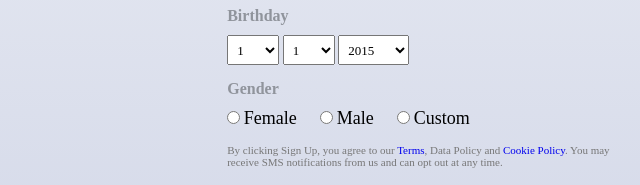
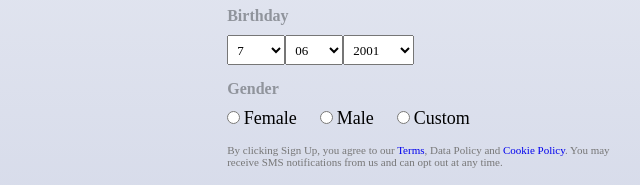
Before and after one commit to Bmt-Private-Limited/Facebook_frontpage, a plain HTML site: page index.html in a window 1280 px wide. Shown: the part 836-1021 px from the top of the page, 448-1088 px from the left. Drawn offline with Linux system fonts and the light colour scheme.

Commit message:
final submit

```diff
--- a/index.html
+++ b/index.html
@@ -60,24 +60,75 @@
                                 <option value="3">3</option>
                                 <option value="4">4</option>
                                 <option value="5">5</option>
+                                <option value="6">6</option>
+                                <option value="7" selected>7</option>
+                                <option value="8">8</option>
+                                <option value="9">9</option>
+                                <option value="9">9</option>
+                                <option value="10">10</option>
+                                <option value="11">11</option>
+                                <option value="12">12</option>
+                                <option value="13">13</option>
+                                <option value="14">14</option>
+                                <option value="15">15</option>
+                                <option value="16">16</option>
+                                <option value="17">17</option>
+                                <option value="18">18</option>
+                                <option value="19">19</option>
+                                <option value="20">20</option>
+                                <option value="21">21</option>
+                                <option value="22">22</option>
+                                <option value="23">23</option>
+                                <option value="24">24</option>
+                                <option value="25">25</option>
+                                <option value="26">26</option>
+                                <option value="27">27</option>
+                                <option value="28">28</option>
+                                <option value="29">29</option>
+                                <option value="30">30</option>
+                                <option value="31">31</option>
                             </optgroup>
                         </select>
                         <select name="month" id="" class="month">
-                            <optgroup label="Day">
-                                <option value="1">1</option>
-                                <option value="2">2</option>
-                                <option value="3">3</option>
-                                <option value="4">4</option>
-                                <option value="5">5</option>
+                            <optgroup label="Month">
+                                <option value="1">01</option>
+                                <option value="2">02</option>
+                                <option value="3">03</option>
+                                <option value="4">04</option>
+                                <option value="5">05</option>
+                                <option value="6" selected>06</option>
+                                <option value="7" >07</option>
+                                <option value="8">08</option>
+                                <option value="9">09</option>
+                                <option value="10">10</option>
+                                <option value="11">11</option>
+                                <option value="12">12</option>
+
                             </optgroup>
                         </select>
                         <select name="Year" id="" class="year">
                             <optgroup label="Day">
+                                <option value="2000">2000</option>
+                                <option value="2001" selected>2001</option>
+                                <option value="2002">2002</option>
+                                <option value="2003">2003</option>
+                                <option value="2004">2004</option>
+                                <option value="2005">2005</option>
+                                <option value="2006">2006</option>
+                                <option value="2007">2007</option>
+                                <option value="2008">2008</option>
+                                <option value="2009">2009</option>
+                                <option value="2010">2010</option>
+                                <option value="2011">2011</option>
+                                <option value="2012">2012</option>
+                                <option value="2013">2013</option>
+                                <option value="2014">2014</option>
                                 <option value="2015">2015</option>
                                 <option value="2016">2016</option>
                                 <option value="2017">2017</option>
-                                <option value="2018">2018</option>
+                                <option value="2018" >2018</option>
                                 <option value="2019">2019</option>
+                                <option value="2020">2020</option>
                             </optgroup>
                         </select>
                     </div>
@@ -87,7 +138,7 @@
                         <label for="female" class="radio">Female</label>
 
                         <input type="radio" name="gender" id="male">
-                        <label for="male" class="radio">Male</label>
+                        <label for="male" class="radio" checked>Male</label>
 
                         <input type="radio" name="gender" id="custom">
                         <label for="custom" class="radio">Custom</label>
--- a/responsive.css
+++ b/responsive.css
@@ -102,7 +102,7 @@
         width: 75px;
     }
     .radio {
-        margin-right: 5px;
+        margin-right: 2px;
     }
     .fromHeading {
         font-size: 30px;
@@ -110,4 +110,7 @@
     .footerSection {
        text-align: center;
     }
+    .subContainer .rightArea {
+        width: 100%;
+    }
 }
--- a/style.css
+++ b/style.css
@@ -158,23 +158,22 @@ main #password {
   margin-bottom: 10px;
 }
 .day {
-
   font-size: 13px;
   height: 30px;
   padding: 5px;
-
+  float: left;
 }
 .month {
-
   font-size: 13px;
   height: 30px;
   padding: 5px;
-
+  float: left;
 }
 .year {
   font-size: 13px;
   height: 30px;
   padding: 5px;
+  float: left;
 }
 .birthdayHeading {
 
```
